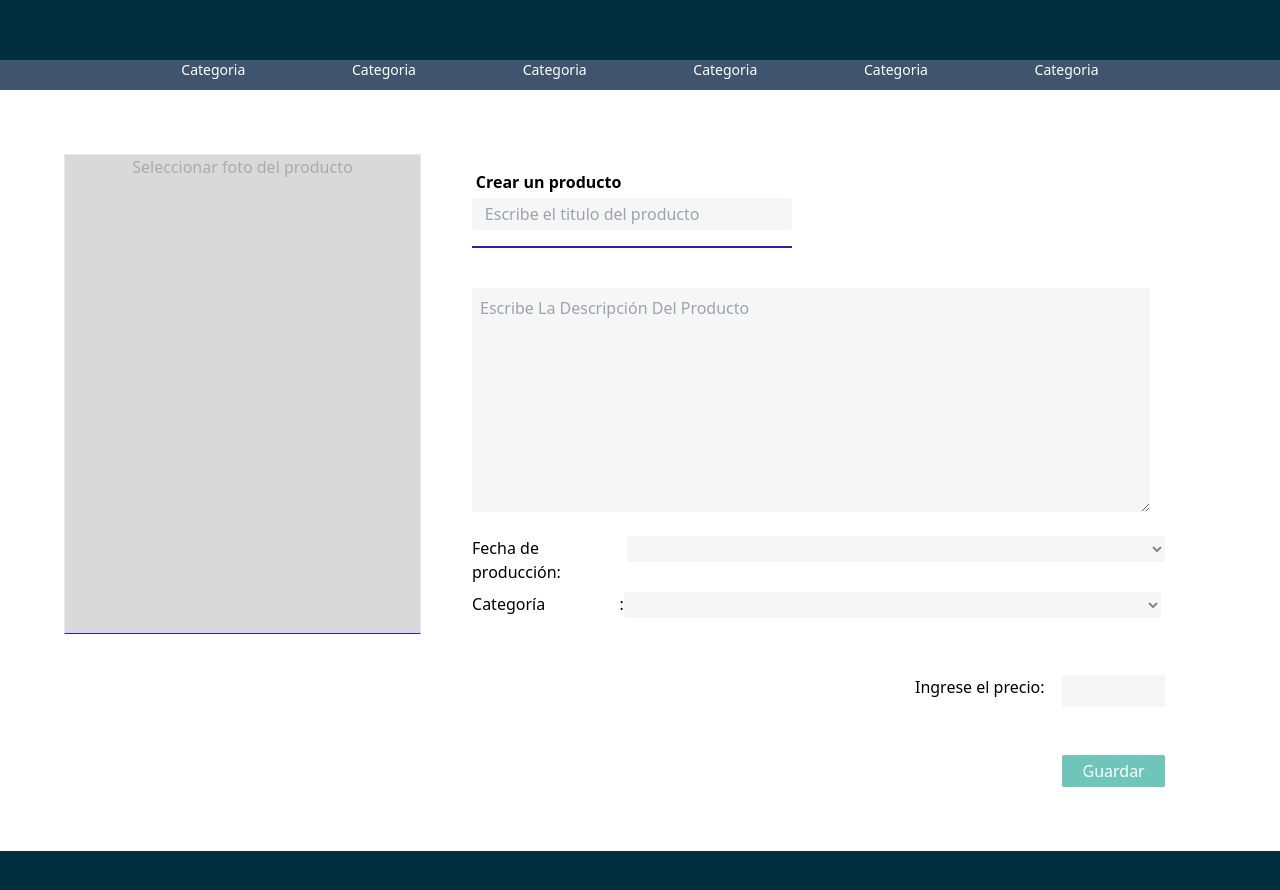
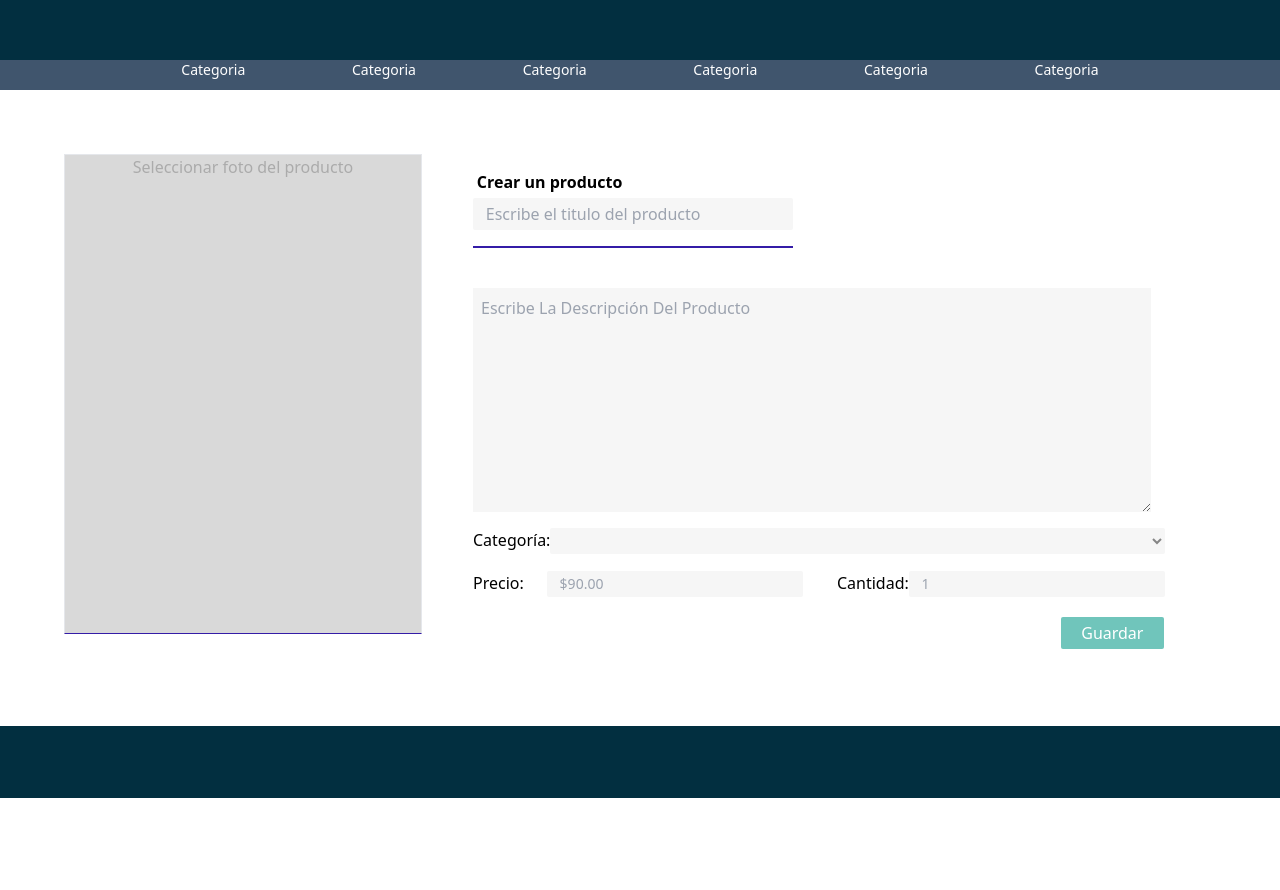
Before and after one commit to ElizabethCT26/K-axlanal, a React (Vite) app in the folder frontend/: page /crear-producto in a window 1280 px wide. Shown: the top 890 px of the page. After the commit the page ends 800 px from the top, so only its background shows below. Built offline with nearby package versions, Linux system fonts and the light colour scheme.

Commit message:
Create product inputs

```diff
--- a/frontend/src/pages/CreateProduct.jsx
+++ b/frontend/src/pages/CreateProduct.jsx
@@ -54,30 +54,35 @@ function CreateProduct() {
                             ></textarea>
                         </div>
                     </div>
-
-                        <div className="flex py-[1vh]">
-                            <h2  >Fecha de producción:</h2>
-                            <label>
-                                <select name='Seleccione la fecha' className='bg-[#F6F6F6] p-[1vw]  text-[#868686] text-sm md:w-[42vw] md:h-[2vh] rounded-sm'/>
-                            </label>
-
-                        </div>
-                        <div className="flex ">
-                                <h2 >Categoría</h2>
-                                <h2 className="  pl-[5.8vw] ">:</h2>
+                    <div className="flex ">
+                                <h2 >Categoría:</h2>
                                 <label>
-                                    <select name='Seleccione la categoría' className='bg-[#F6F6F6] p-[1vw] text-[#868686] text-sm md:w-[42vw] md:h-[2vh] rounded-sm'
+                                    <select name='Seleccione la categoría' className='bg-[#F6F6F6] p-[1vw] text-[#868686] text-sm md:w-[48vw] md:h-[2vh] rounded-sm'
                                     />
                                 </label>
                         </div>
 
-                    <div className="flex self-end py-[6vh] justify-around gap-[.4vw]">
-                            <h2 className=" px-[1vw]">Ingrese el precio:</h2>
-                            <input className='bg-[#F6F6F6] md:h-[4vh] md:w-[8vw] rounded-sm'
-                                placeholder=''
-                            />
-                    </div>
-                    <div className="flex self-end justify-around  ">
+                      <div className='flex justify-between'>
+                        <div className="flex py-[1vh]">
+                                <h2 className='pr-[1.8vw]'  >Precio:</h2>
+                                <div>
+                                    <input className='bg-[#F6F6F6] p-[1vw]  text-[#868686] text-sm md:w-[20vw] md:h-[2vh] rounded-sm'
+                                        placeholder='$90.00'
+                                    />
+                                </div>
+
+                            </div>
+                            <div className="flex py-[1vh]">
+                                <h2  >Cantidad:</h2>
+                                <div>
+                                    <input name='Seleccione la fecha' className='bg-[#F6F6F6] p-[1vw]  text-[#868686] text-sm md:w-[20vw] md:h-[2vh] rounded-sm'
+                                        placeholder='1'
+                                    />
+                                </div>
+
+                            </div>
+                      </div>
+                    <div className="flex self-end justify-around p-[1vw] px-[.1vw] ">
                             <button className='bg-[#70C5BB] md:w-[8vw] md:h-[4vh] rounded-sm text-white'>Guardar</button>
                     </div>
 
```
Also changed, not shown: 1 other file (tests, documents, lock files or other folders).
